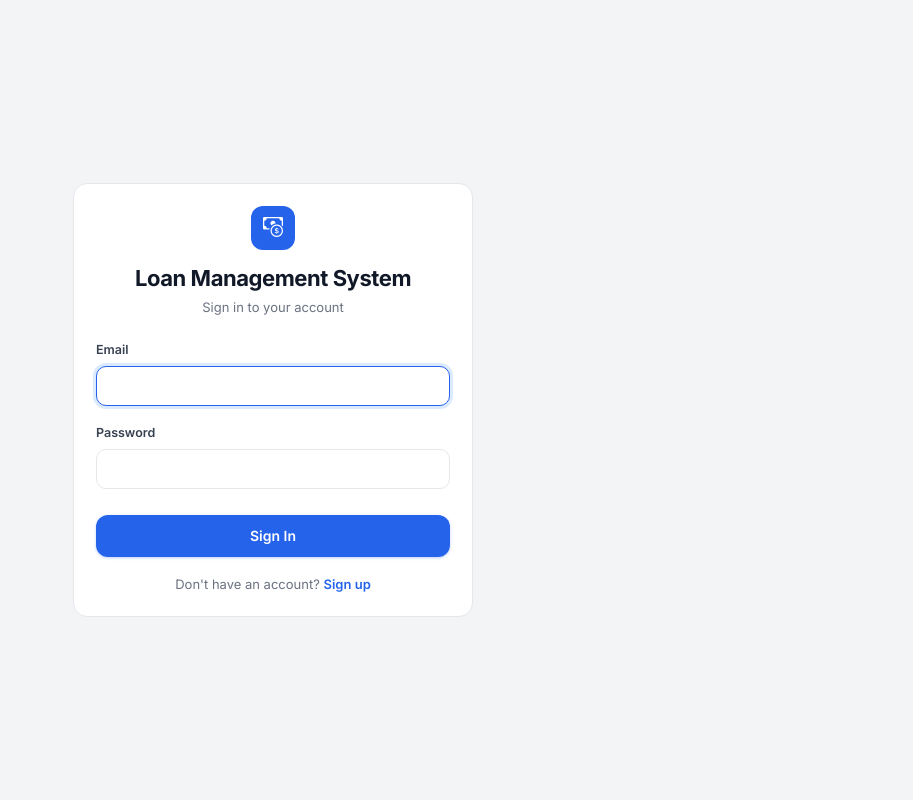
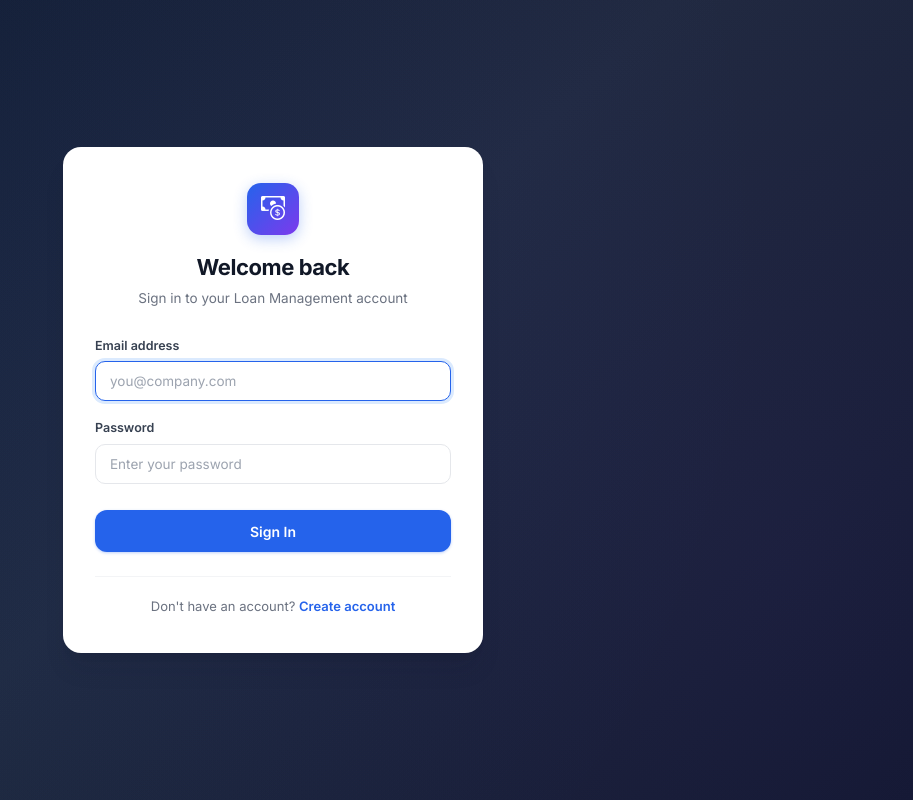
Before and after one commit to tamayaogerald15/loan-management-system-, a Next.js app: page /login in a window 1280 px wide. Shown: the whole page, without its empty margins (367-1280 px from the left). Built offline with nearby package versions, Linux system fonts and the light colour scheme.

Commit message:
UI improvements: src/app/login/page.tsx

```diff
--- a/src/app/login/page.tsx
+++ b/src/app/login/page.tsx
@@ -39,50 +39,54 @@ export default function LoginPage() {
   }
 
   return (
-    <div style={{ minHeight: '100vh', display: 'flex', alignItems: 'center', justifyContent: 'center', background: 'var(--gray-100)' }}>
-      <div className="panel" style={{ width: 400, maxWidth: '92vw' }}>
-        <div style={{ textAlign: 'center', marginBottom: 24 }}>
-          <div className="sq" style={{ width: 44, height: 44, borderRadius: 12, background: 'var(--blue-600)', display: 'flex', alignItems: 'center', justifyContent: 'center', margin: '0 auto 12px auto' }}>
-            <i className="bi bi-cash-coin" style={{ color: '#fff', fontSize: 20 }}></i>
-          </div>
-          <div className="page-title" style={{ justifyContent: 'center' }}>Loan Management System</div>
-          <div className="page-subtitle">Sign in to your account</div>
+    <div className="auth-page">
+      <div className="auth-card">
+        <div className="auth-logo">
+          <i className="bi bi-cash-coin" style={{ color: '#fff', fontSize: 24 }}></i>
         </div>
+        <div className="auth-title">Welcome back</div>
+        <div className="auth-subtitle">Sign in to your Loan Management account</div>
 
         <form onSubmit={handleSubmit}>
           <div className="form-group">
-            <label className="form-label">Email</label>
-            <input className="form-input" type="email" value={email} onChange={(e) => setEmail(e.target.value)} required autoFocus />
+            <label className="form-label">Email address</label>
+            <input className="form-input" type="email" value={email} onChange={(e) => setEmail(e.target.value)} required autoFocus placeholder="you@company.com" />
           </div>
           <div className="form-group">
             <label className="form-label">Password</label>
-            <input className="form-input" type="password" value={password} onChange={(e) => setPassword(e.target.value)} required />
+            <input className="form-input" type="password" value={password} onChange={(e) => setPassword(e.target.value)} required placeholder="Enter your password" />
           </div>
           <button type="submit" className="btn btn-primary btn-lg" style={{ width: '100%', justifyContent: 'center', marginTop: 8 }} disabled={loading}>
-            {loading ? 'Signing in...' : 'Sign In'}
+            {loading ? (
+              <span style={{ display: 'flex', alignItems: 'center', gap: 8 }}>
+                <i className="bi bi-arrow-repeat" style={{ animation: 'spin 1s linear infinite' }}></i>
+                Signing in...
+              </span>
+            ) : 'Sign In'}
           </button>
         </form>
 
-        <p style={{ textAlign: 'center', fontSize: 13, color: 'var(--gray-500)', marginTop: 18 }}>
-          Don&apos;t have an account?{' '}
-          <Link href="/signup" style={{ color: 'var(--blue-600)', fontWeight: 600 }}>
-            Sign up
-          </Link>
-        </p>
+        <div style={{ textAlign: 'center', marginTop: 24, paddingTop: 20, borderTop: '1px solid var(--gray-100)' }}>
+          <p style={{ fontSize: 13, color: 'var(--gray-500)' }}>
+            Don&apos;t have an account?{' '}
+            <Link href="/signup" style={{ color: 'var(--blue-600)', fontWeight: 600 }}>
+              Create account
+            </Link>
+          </p>
+        </div>
       </div>
 
-      {/* ---------- Error Popup Modal ---------- */}
       {errorMsg && (
         <div className="modal-overlay open">
-          <div className="modal" style={{ width: 380 }}>
-            <div className="modal-body" style={{ textAlign: 'center', padding: '28px 20px' }}>
-              <div style={{ width: 48, height: 48, borderRadius: '50%', background: 'var(--rose-50)', display: 'flex', alignItems: 'center', justifyContent: 'center', margin: '0 auto 14px auto' }}>
-                <i className="bi bi-x-circle" style={{ color: 'var(--rose-600)', fontSize: 22 }}></i>
+          <div className="modal" style={{ width: 400 }}>
+            <div className="modal-body" style={{ textAlign: 'center', padding: '32px 24px' }}>
+              <div style={{ width: 56, height: 56, borderRadius: '50%', background: 'var(--rose-50)', display: 'flex', alignItems: 'center', justifyContent: 'center', margin: '0 auto 16px auto', animation: 'scaleIn 0.2s ease' }}>
+                <i className="bi bi-x-circle" style={{ color: 'var(--rose-600)', fontSize: 26 }}></i>
               </div>
-              <h3 style={{ margin: '0 0 6px 0' }}>Login Failed</h3>
-              <p style={{ color: 'var(--gray-500)', fontSize: 13.5, margin: 0 }}>{errorMsg}</p>
+              <h3 style={{ margin: '0 0 6px 0', fontSize: 17 }}>Login Failed</h3>
+              <p style={{ color: 'var(--gray-500)', fontSize: 13.5, margin: 0, lineHeight: 1.5 }}>{errorMsg}</p>
             </div>
-            <div className="modal-footer" style={{ justifyContent: 'center' }}>
+            <div className="modal-footer" style={{ justifyContent: 'center', paddingTop: 0 }}>
               <button className="btn btn-primary" onClick={() => setErrorMsg('')}>
                 Try Again
               </button>
@@ -90,6 +94,13 @@ export default function LoginPage() {
           </div>
         </div>
       )}
+
+      <style jsx global>{`
+        @keyframes spin {
+          from { transform: rotate(0deg); }
+          to { transform: rotate(360deg); }
+        }
+      `}</style>
     </div>
   )
 }
```
